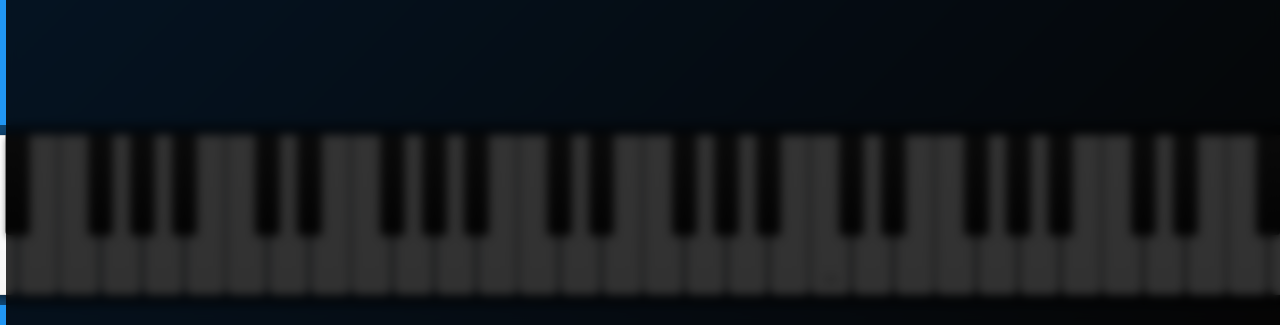
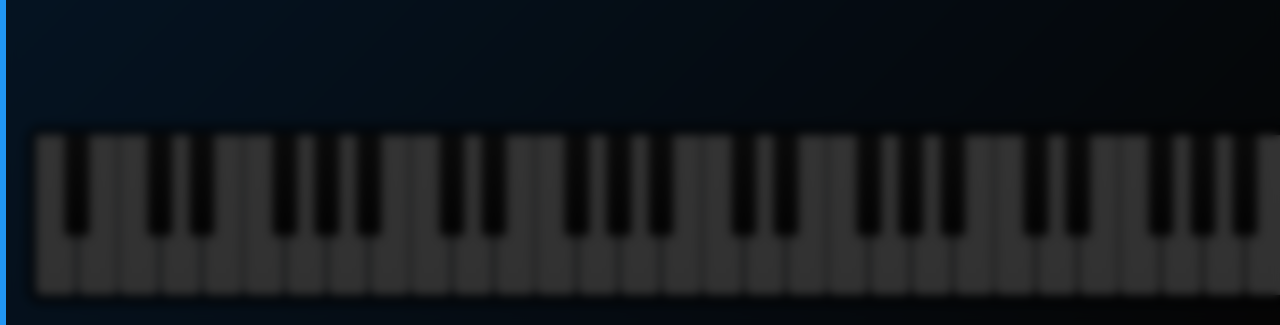
Before and after one commit to syoimin/pia-notes, a website: page src/public/melody.html in a window 1280 px wide. Shown: the part 475-800 px from the top of the page. Drawn offline with Linux system fonts and the light colour scheme.

Commit message:
fix: 鍵盤の位置を調整

```diff
--- a/src/public/melody.html
+++ b/src/public/melody.html
@@ -198,8 +198,7 @@
         .keyboard-guide {
             position: absolute;
             bottom: 20px;
-            left: 50%;
-            transform: translateX(-50%);
+            left: 20px;              /* 左端から20pxの位置に固定 */
             display: flex;
             gap: 1px;
             z-index: 20;
@@ -207,9 +206,7 @@
             background: rgba(0,0,0,0.5);
             border-radius: 15px;
             backdrop-filter: blur(10px);
-            /* overflow-x: auto; を削除 */
-            /* max-width: 95vw; を削除してブラウザ全体がスクロールするように */
-            white-space: nowrap; /* 鍵盤が折り返さないように */
+            white-space: nowrap;     /* 鍵盤が折り返さないように */
         }
 
         .key {
```
